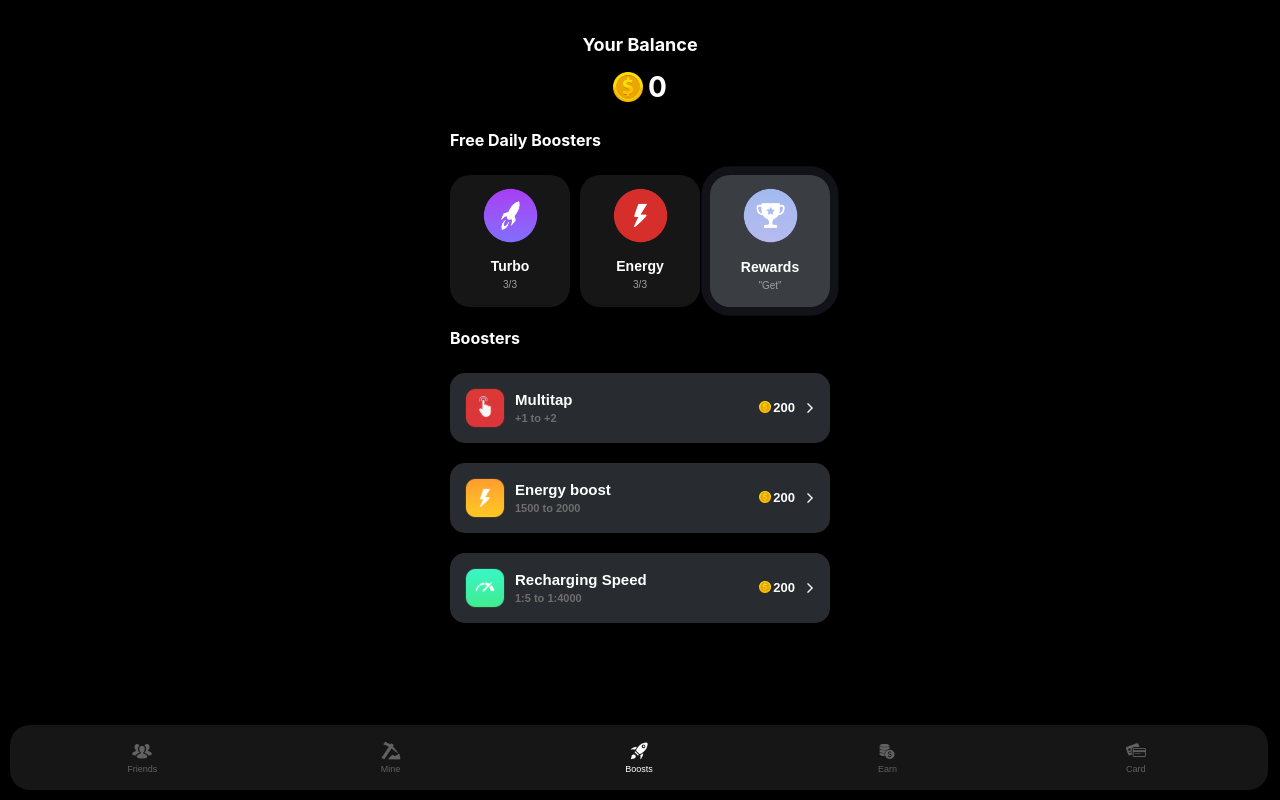
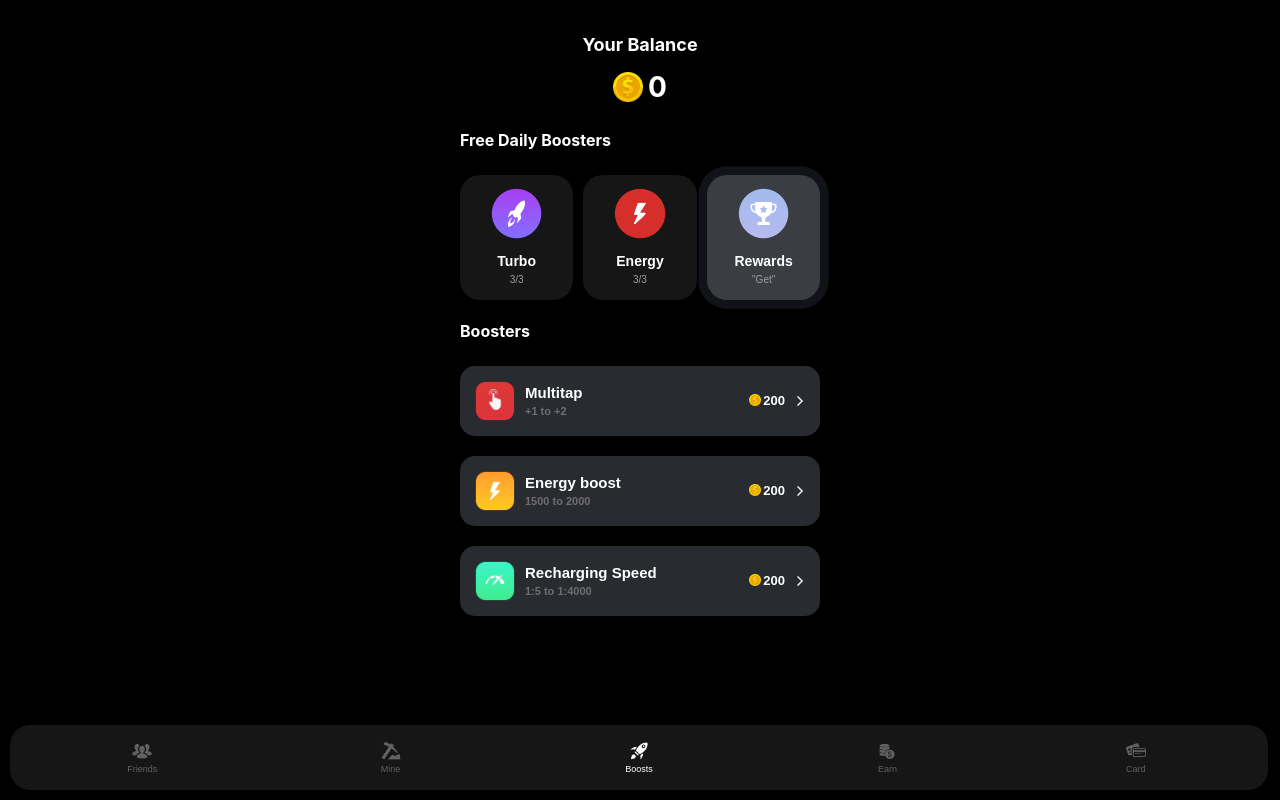
Before and after one commit to vladholomah/my-clicker, a React (Create React App) app: page / in a window 1280 px wide. Both pictures are taken after a click on the button "Boosts". Built offline with nearby package versions, Linux system fonts and the light colour scheme.

Commit message:
Update ExchangeDisplay and style132221

```diff
--- a/src/components/Boost.css
+++ b/src/components/Boost.css
@@ -61,8 +61,8 @@
   grid-template-columns: repeat(3, 1fr);
   gap: 10px;
   width: 100%;
-  max-width: 380px;
-  min-width: 380px; /* або інше підходяще значення */
+  max-width: 360px;
+  min-width: 360px; /* або інше підходяще значення */
   width: 100%;
   margin: 10px auto;
 }
```
